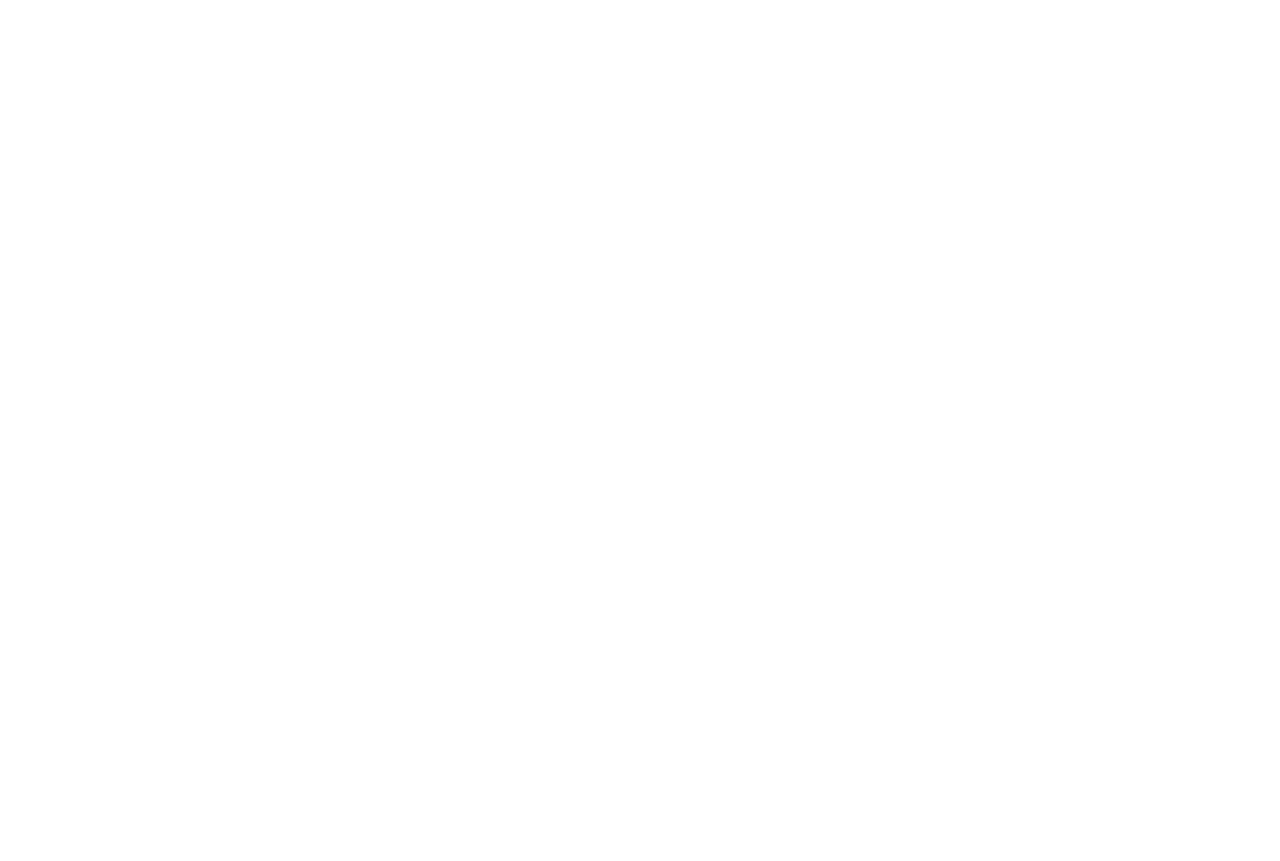
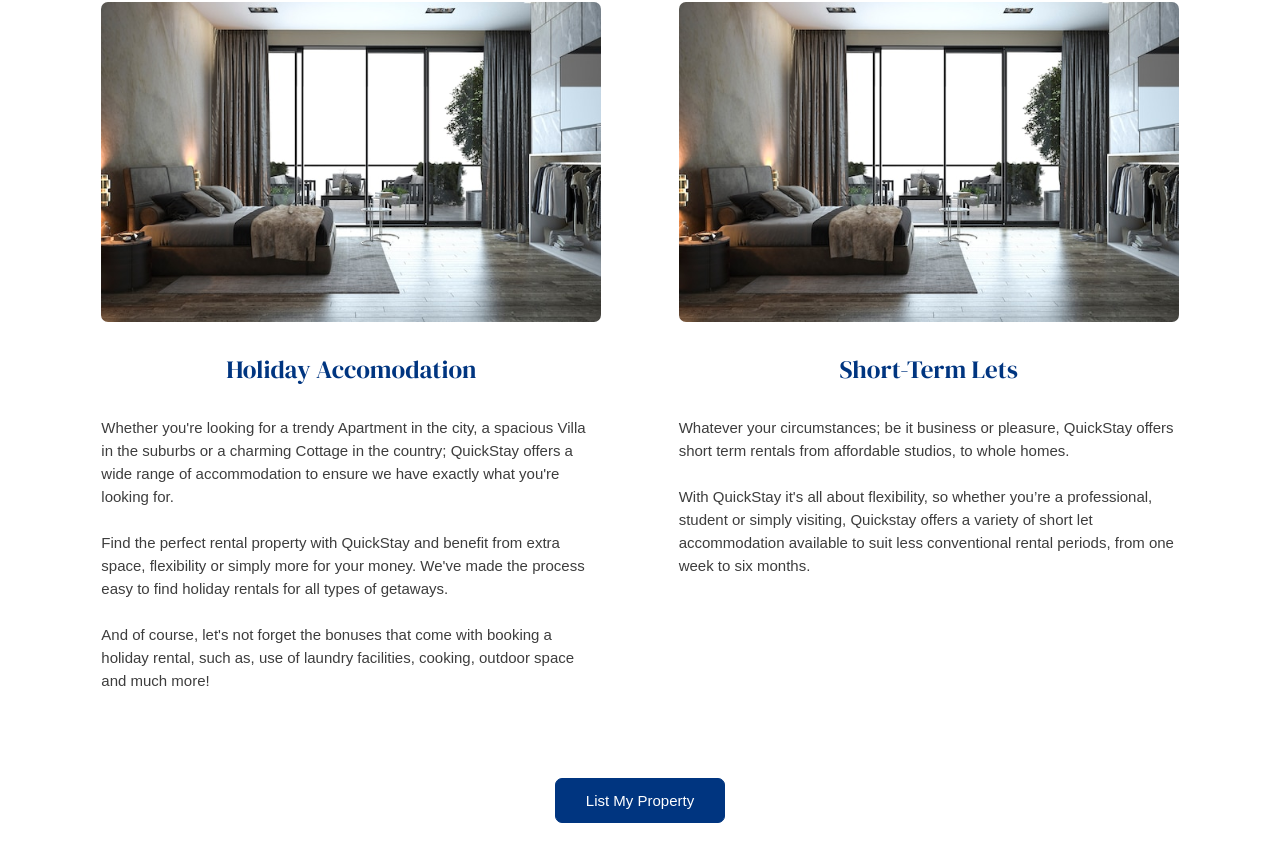
Before and after one commit to theajstars/quickstay, a React (Create React App) app: page / in a window 1280 px wide. Shown: the part 3016-3877 px from the top of the page. Before the commit the page ends 2667 px from the top, so only its background shows below. Built offline with nearby package versions, Linux system fonts and the light colour scheme.

Commit message:
Completed About Quickstay section

```diff
--- /dev/null
+++ b/src/Assets/CSS/AboutQuickstay.css
@@ -0,0 +1,40 @@
+.about-quickstay-container {
+  width: 100%;
+  box-sizing: border-box;
+  justify-content: space-evenly;
+  margin: 50px 0px;
+}
+.about-quickstay-column {
+  width: 48%;
+  max-width: 500px;
+  align-items: center;
+}
+.about-quickstay-column-image {
+  width: 100%;
+  margin-bottom: 30px;
+}
+.about-quickstay-column-header {
+  color: var(--blue-primary);
+  font-family: "DM Serif Display", sans-serif;
+  font-size: 25px;
+  margin-bottom: 30px;
+}
+.about-quickstay-column-text {
+  font-family: "Be Vietnam Pro", sans-serif;
+  font-size: 15px;
+  line-height: 23px;
+  color: #3d3d3d;
+}
+
+@media screen and (max-width: 800px) {
+  div.about-quickstay-container {
+    flex-direction: column;
+    align-items: center;
+  }
+  div.about-quickstay-column {
+    width: 90%;
+  }
+  div.about-quickstay-column:last-child {
+    margin-top: 100px;
+  }
+}
--- a/src/Assets/CSS/All.css
+++ b/src/Assets/CSS/All.css
@@ -6,6 +6,8 @@
 @import url("./PropertiesSearchBar.css");
 @import url("./FeatuedProperties.css");
 @import url("./SmartProperties.css");
+
+@import url("./AboutQuickstay.css");
 
 @import url("./SmallScreens/SmallTopNavBar.css");
 @import url("./SmallScreens/SmallHome.css");
@@ -31,7 +33,11 @@
 .btn-light-blue {
   background-color: var(--blue-secondary);
   border-color: var(--blue-secondary);
-  font-family: "Be Vietnam Pro", sans-serif;
+}
+.btn-dark-blue {
+  background-color: var(--blue-primary);
+  color: var(--white-primary);
+  border-color: var(--blue-primary);
 }
 .text-white {
   color: var(--white-primary);
--- a/src/Assets/CSS/Home.css
+++ b/src/Assets/CSS/Home.css
@@ -9,6 +9,7 @@
   border: 1px solid transparent;
   transition-duration: 0.12s;
   cursor: pointer;
+  font-family: "Be Vietnam Pro", sans-serif;
 }
 .home-button-default:hover {
   opacity: 0.85;
--- a/src/Assets/CSS/SmartProperties.css
+++ b/src/Assets/CSS/SmartProperties.css
@@ -1,15 +1,17 @@
 .smart-property-section-background {
   background: url("../IMG/SmarterProperty.svg");
-  padding: 100px 0px;
+  /* padding: 100px 0px; */
   box-sizing: border-box;
   width: 100%;
   align-items: center;
   justify-content: center;
+  height: 100%;
+  height: 800px;
+  padding-bottom: 100px;
 }
 .smart-property-section-container {
   box-sizing: border-box;
   width: 100%;
-
   padding: 0px 20px;
   justify-content: space-between;
   height: 400px;
--- /dev/null
+++ b/src/Components/AboutQuickstay.js
@@ -0,0 +1,70 @@
+import { Container } from "@mui/material";
+
+import ShortTermLetsImage from "../Assets/IMG/ShortTermLetsImage.svg";
+import SmarterPropertyImage from "../Assets/IMG/SmarterProperty.svg";
+
+export default function AboutQuickstay() {
+  return (
+    <div className="home-section-container">
+      <Container maxWidth="xl">
+        <div className="home-section-header">About QuickStay</div>
+        <div className="about-quickstay-container flex-row">
+          <div className="about-quickstay-column flex-column">
+            <img
+              className="about-quickstay-column-image"
+              src={ShortTermLetsImage}
+              alt=""
+            />
+            <span className="about-quickstay-column-header">
+              Holiday Accomodation
+            </span>
+            <div className="about-quickstay-column-text">
+              Whether you're looking for a trendy Apartment in the city, a
+              spacious Villa in the suburbs or a charming Cottage in the
+              country; QuickStay offers a wide range of accommodation to ensure
+              we have exactly what you're looking for.
+              <br />
+              <br />
+              Find the perfect rental property with QuickStay and benefit from
+              extra space, flexibility or simply more for your money. We've made
+              the process easy to find holiday rentals for all types of
+              getaways.
+              <br />
+              <br />
+              And of course, let's not forget the bonuses that come with booking
+              a holiday rental, such as, use of laundry facilities, cooking,
+              outdoor space and much more!
+            </div>
+          </div>
+          <div className="about-quickstay-column flex-column">
+            <img
+              className="about-quickstay-column-image"
+              src={ShortTermLetsImage}
+              alt=""
+            />
+            <span className="about-quickstay-column-header">
+              Short-Term Lets
+            </span>
+            <div className="about-quickstay-column-text">
+              Whatever your circumstances; be it business or pleasure, QuickStay
+              offers short term rentals from affordable studios, to whole homes.
+              <br />
+              <br />
+              With QuickStay it's all about flexibility, so whether you’re a
+              professional, student or simply visiting, Quickstay offers a
+              variety of short let accommodation available to suit less
+              conventional rental periods, from one week to six months.
+            </div>
+          </div>
+        </div>
+        <br />
+        <br />
+        <center>
+          <button className="home-button-default btn-dark-blue">
+            List My Property
+          </button>
+        </center>
+      </Container>
+    </div>
+  );
+}
--- a/src/Components/Home.js
+++ b/src/Components/Home.js
@@ -6,6 +6,7 @@
 import CreditCardIcon from "../Assets/IMG/Icons/CreditCard.svg";
 import FeaturedProperties from "./FeaturedProperties";
 import SmartProperty from "./SmartProperty";
+import AboutQuickstay from "./AboutQuickstay";
 
 export default function Home() {
   return (
@@ -73,6 +74,7 @@
 
       <FeaturedProperties />
       <SmartProperty />
+      <AboutQuickstay />
     </div>
   );
 }
```
Also changed, not shown: src/Assets/IMG/HolidayAccomodation.svg (added), src/Assets/IMG/ShortTermLetsImage.svg (added).
